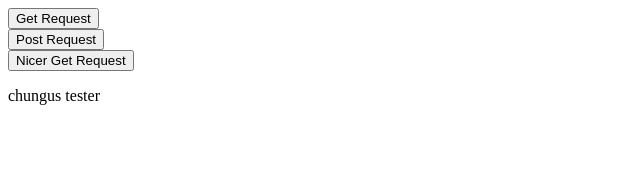
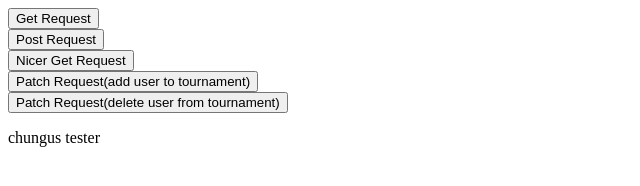
Before and after one commit to NRequa/EE461L_Jaguar_SSBracket, a plain HTML site: page exampleApiRequest.html in a window 1280 px wide. Shown: the whole page, without its empty margins (0-640 px from the left). Drawn offline with Linux system fonts and the light colour scheme.

Commit message:
example for patch request to add user

```diff
--- a/exampleApiRequest.html
+++ b/exampleApiRequest.html
@@ -10,19 +10,81 @@
     <button onclick="testPost()">Post Request</button>
 		<br>
     <button onclick="testGetReturn()">Nicer Get Request</button>
+    <br>
+    <button onclick="testPatchAddUserToTournament()">Patch Request(add user to tournament)</button>
+		<br>
+    <button onclick="testPatchDeleteUserFromTournament()">Patch Request(delete user from tournament)</button>
     <p id="test">chungus tester</p>
     <script>
+
+		function testPatchAddUserToTournament(){
+			document.getElementById("test").innerHTML = "rungus tester";
+			var xmlhttp = new XMLHttpRequest();
+			var tournamentId = 293;
+			var ourApi = "http://ssbracket.us-east-2.elasticbeanstalk.com/api/v1/tournament/addUser/"+tournamentId;
+			//var ourApi = "http://localhost:8080/api/v1/user/113"
+			var myResponse;
+			var userid = 192;
+
+			xmlhttp.onreadystatechange = function() {
+	    			if (this.readyState == 4 && this.status == 200) {
+	        			myResponse = JSON.parse(this.responseText);
+								console.log(myResponse)
+	        			document.getElementById("test").innerHTML = myResponse.data.tname;
+	    			}
+			};
+
+			xmlhttp.open("PATCH", ourApi, true);
+			xmlhttp.setRequestHeader("Content-type", "application/json");
+			xmlhttp.send(JSON.stringify({
+				"id":userid
+			})
+			);
+
+			//To test if button click was actually processed
+			document.getElementById("test").style.color = "red";
+		}
+
+		function testPatchDeleteUserFromTournament(){
+			document.getElementById("test").innerHTML = "rungus tester";
+			var xmlhttp = new XMLHttpRequest();
+			var tournamentId = 293;
+			var ourApi = "http://ssbracket.us-east-2.elasticbeanstalk.com/api/v1/tournament/deleteUser/"+tournamentId;
+			//var ourApi = "http://localhost:8080/api/v1/user/113"
+			var myResponse;
+			var userid = 192;
+
+			xmlhttp.onreadystatechange = function() {
+	    			if (this.readyState == 4 && this.status == 200) {
+	        			myResponse = JSON.parse(this.responseText);
+								console.log(myResponse)
+	        			document.getElementById("test").innerHTML = myResponse.data.tname;
+	    			}
+			};
+
+			xmlhttp.open("PATCH", ourApi, true);
+			xmlhttp.setRequestHeader("Content-type", "application/json");
+			xmlhttp.send(JSON.stringify({
+				"id":userid
+			})
+			);
+
+			//To test if button click was actually processed
+			document.getElementById("test").style.color = "red";
+		}
+
 
       function testGet(){
 				document.getElementById("test").innerHTML = "rungus tester";
 		var xmlhttp = new XMLHttpRequest();
-		var ourApi = "http://ssbracket.us-east-2.elasticbeanstalk.com/api/v1/tournament/39";
+		//var ourApi = "http://ssbracket.us-east-2.elasticbeanstalk.com/api/v1/user/113";
+		var ourApi = "http://localhost:8080/api/v1/user/113"
 		var myResponse;
 		xmlhttp.onreadystatechange = function() {
     			if (this.readyState == 4 && this.status == 200) {
         			myResponse = JSON.parse(this.responseText);
 							console.log(myResponse)
-        			document.getElementById("test").innerHTML = myResponse.data.users.length;
+        			document.getElementById("test").innerHTML = myResponse.data.tournaments;
     			}
 		};
 		xmlhttp.open("GET", ourApi, true);
@@ -78,7 +140,7 @@
 	var myResponse;
 	xmlhttp.open("GET", ourApi, true);
 	xmlhttp.send();
-  xmlhttp.onreadystatechange = function() {
+  	xmlhttp.onreadystatechange = function() {
 			if (this.readyState == 4 && this.status == 200) {
 					myResponse = JSON.parse(this.responseText);
 					console.log(myResponse);
```
